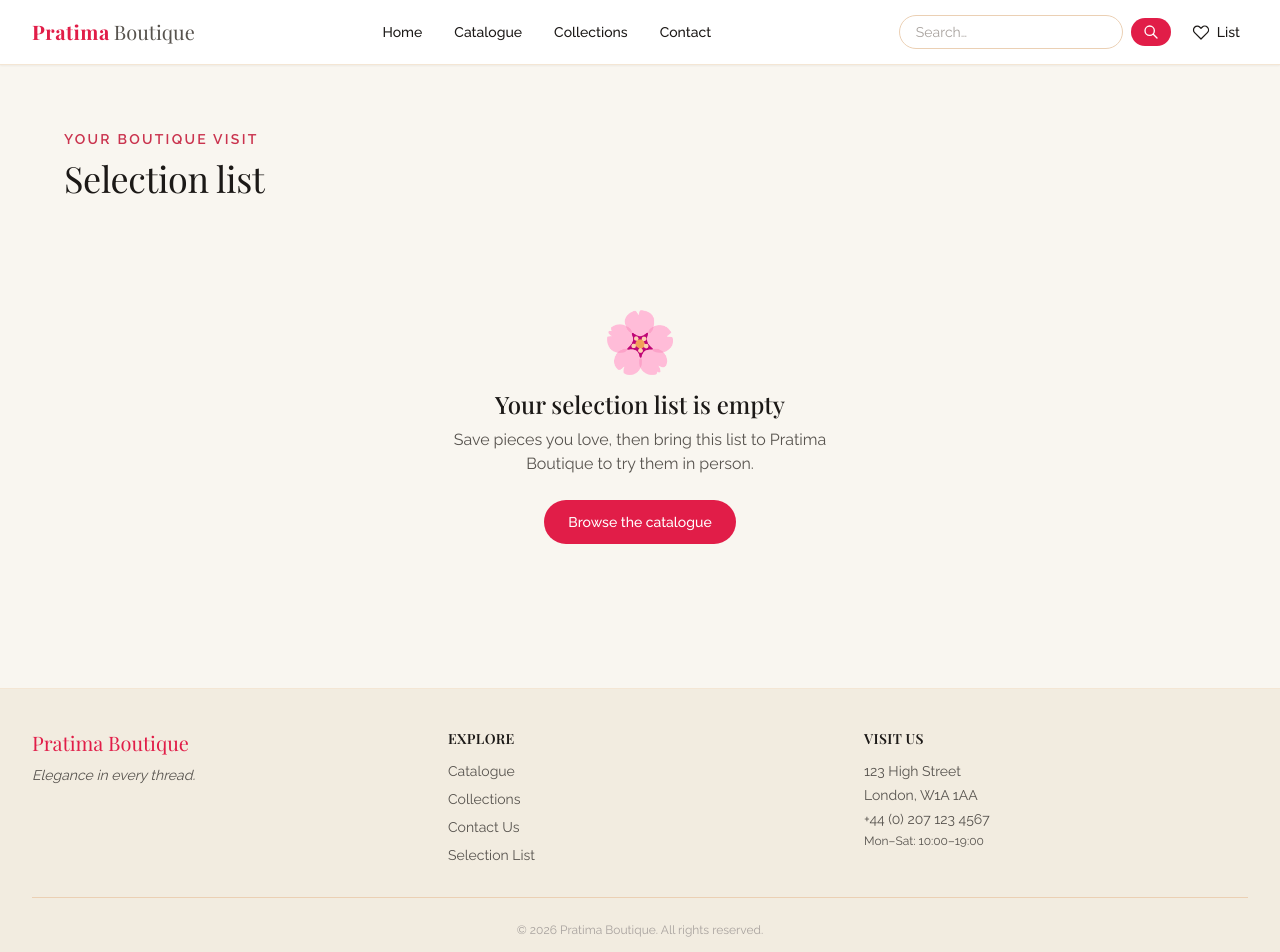
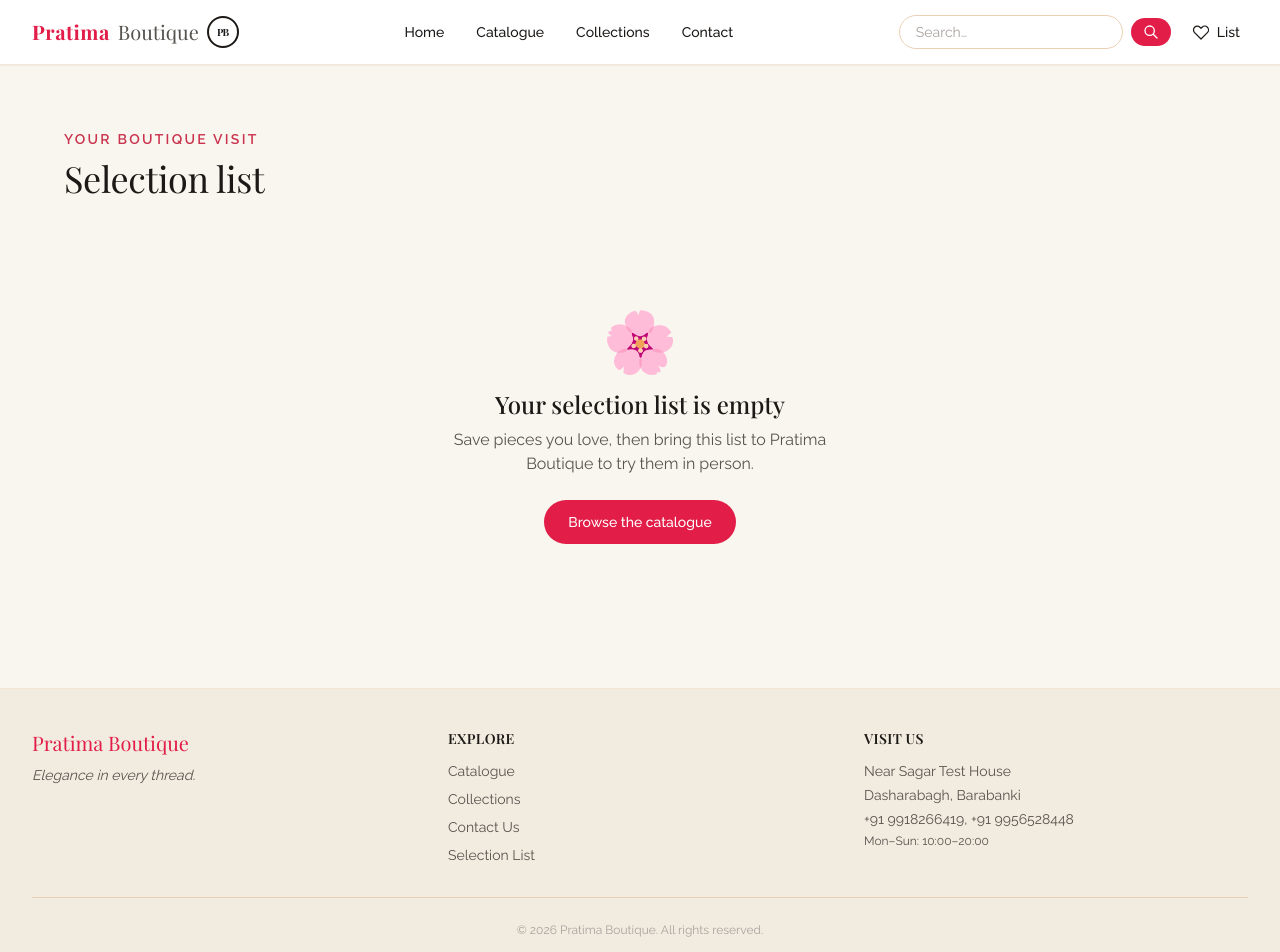
Before and after one commit to saurabhchaudhary1507/pratima_boutique, a Next.js app: page /selection-list in a window 1280 px wide. Shown: the top 952 px of the page. Built offline with nearby package versions, Linux system fonts and the light colour scheme; a web font is replaced by a local one.

Commit message:
address update

```diff
--- a/components/layout/SiteFooter.tsx
+++ b/components/layout/SiteFooter.tsx
@@ -43,17 +43,17 @@ export function SiteFooter() {
               Visit Us
             </h3>
             <address className="not-italic text-sm text-brand-text-secondary space-y-1">
-              <p>123 High Street</p>
-              <p>London, W1A 1AA</p>
+              <p>Near Sagar Test House</p>
+              <p>Dasharabagh, Barabanki</p>
               <p className="mt-2">
                 <a
-                  href="tel:+442071234567"
+                  href="tel:+919918266419"
                   className="hover:text-brand-primary transition-colors duration-200 focus-visible:outline-none focus-visible:ring-2 focus-visible:ring-brand-primary focus-visible:ring-offset-2 rounded"
                 >
-                  +44 (0) 207 123 4567
+                  +91 9918266419, +91 9956528448
                 </a>
               </p>
-              <p className="mt-2 text-xs">Mon–Sat: 10:00–19:00</p>
+              <p className="mt-2 text-xs">Mon–Sun: 10:00–20:00</p>
             </address>
           </div>
         </div>
--- a/components/layout/SiteHeader.tsx
+++ b/components/layout/SiteHeader.tsx
@@ -18,14 +18,20 @@ export function SiteHeader() {
           {/* Logo */}
           <Link
             href="/"
-            className="flex items-center focus-visible:outline-none focus-visible:ring-2 focus-visible:ring-brand-primary focus-visible:ring-offset-2 rounded"
+            className="flex items-center gap-2 focus-visible:outline-none focus-visible:ring-2 focus-visible:ring-brand-primary focus-visible:ring-offset-2 rounded"
             aria-label="Pratima Boutique — Home"
           >
             <span className="font-serif text-xl font-bold text-brand-primary tracking-wide">
               Pratima
             </span>
-            <span className="font-serif text-xl font-light text-brand-text-secondary ml-1">
+            <span className="font-serif text-xl font-light text-brand-text-secondary">
               Boutique
+            </span>
+            <span
+              aria-hidden="true"
+              className="flex h-8 w-8 shrink-0 items-center justify-center rounded-full border-2 border-brand-text-primary font-serif text-[10px] font-bold tracking-[-0.08em] text-brand-text-primary"
+            >
+              PB
             </span>
           </Link>
 
```
Also changed, not shown: 1 other file (tests, documents, lock files or other folders).
